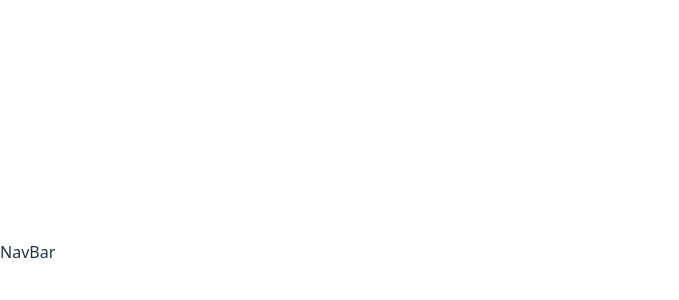
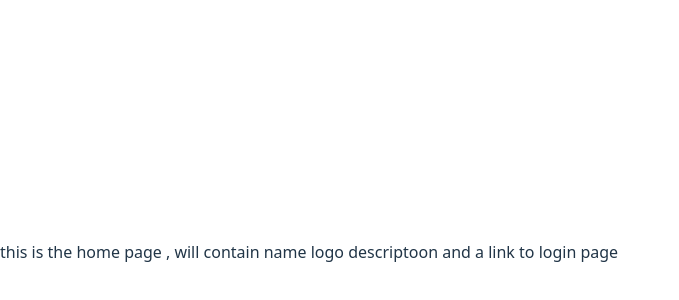
Before and after one commit to wareefAlolayan/wassel-frontend, a React (Vite) app: page / in a window 1280 px wide. Before the commit this address had no page. Shown: the part 148-448 px from the top of the page, without its empty margins (0-679 px from the left). Built offline with nearby package versions, Linux system fonts and the light colour scheme.

Commit message:
refactored frontend structre and improved team crud

```diff
--- a/src/App.jsx
+++ b/src/App.jsx
@@ -1,17 +1,20 @@
 import React from 'react'
 import axios from 'axios'
 import { BrowserRouter as Router, Routes, Route } from 'react-router'
-import TeamsList from './components/Teams/TeamsList'
-import NavBar from './components/NavBar/NavBar'
-import TeamsForm from './components/Teams/TeamsForm'
+import TeamsList from './components/Manager/Teams/TeamsList'
+import TeamsForm from './components/Manager/Teams/TeamsForm'
+import Home from './components/Home'
 
 function App() {
   return (
     <Router>
-      <NavBar />
+
       <Routes>
-        <Route path='/teams' element={<TeamsList />} />
-        <Route path='/teams/:teamId/edit' element={<TeamsForm/>}/>
+        <Route path='/' element={<Home/>}/>
+
+
+        <Route path='/manager/teams' element={<TeamsList />} />
+        <Route path='/manager/teams/:teamId/edit' element={<TeamsForm/>}/>
       </Routes>
     </Router>
   )
--- /dev/null
+++ b/src/components/Home.jsx
@@ -0,0 +1,11 @@
+import React from 'react'
+
+function Home() {
+  return (
+    <div>
+        this is the home page , will contain name logo descriptoon and a link to login page
+    </div>
+  )
+}
+
+export default Home
--- a/src/components/Teams/TeamsForm.jsx
+++ b/src/components/Manager/Teams/TeamsForm.jsx
@@ -12,6 +12,7 @@ function TeamsForm({addTeam}) {
 
     async function getSingleTeam() {
         const response = await axios.get(`http://127.0.0.1:8000/api/teams/${teamId}/`)
+        console.log(response)
         setFormData(response.data)
         setName(response.data.name)
     }
@@ -38,7 +39,7 @@ function TeamsForm({addTeam}) {
             })
         }
         if(response.status === 201 || response.status === 200){
-            navigate('/teams')
+            navigate('/manager/teams')
         }
 
     }
--- a/src/components/Teams/TeamsList.jsx
+++ b/src/components/Manager/Teams/TeamsList.jsx
@@ -44,7 +44,7 @@ function TeamsList() {
                                     <li key={team.id}>
                                         {team.name}
                                         <button onClick={() => deleteTeam(team.id)}>Delete</button>
-                                        <button onClick={() => navigate(`/teams/${team.id}/edit`)}>Edit</button>
+                                        <button onClick={() => navigate(`/manager/teams/${team.id}/edit`)}>Edit</button>
                                     </li>
                                 ))
                             }
--- a/src/components/NavBar/NavBar.jsx
+++ /dev/null
@@ -1,9 +0,0 @@
-import React from 'react'
-
-function NavBar() {
-  return (
-    <div>NavBar</div>
-  )
-}
-
-export default NavBar
```
